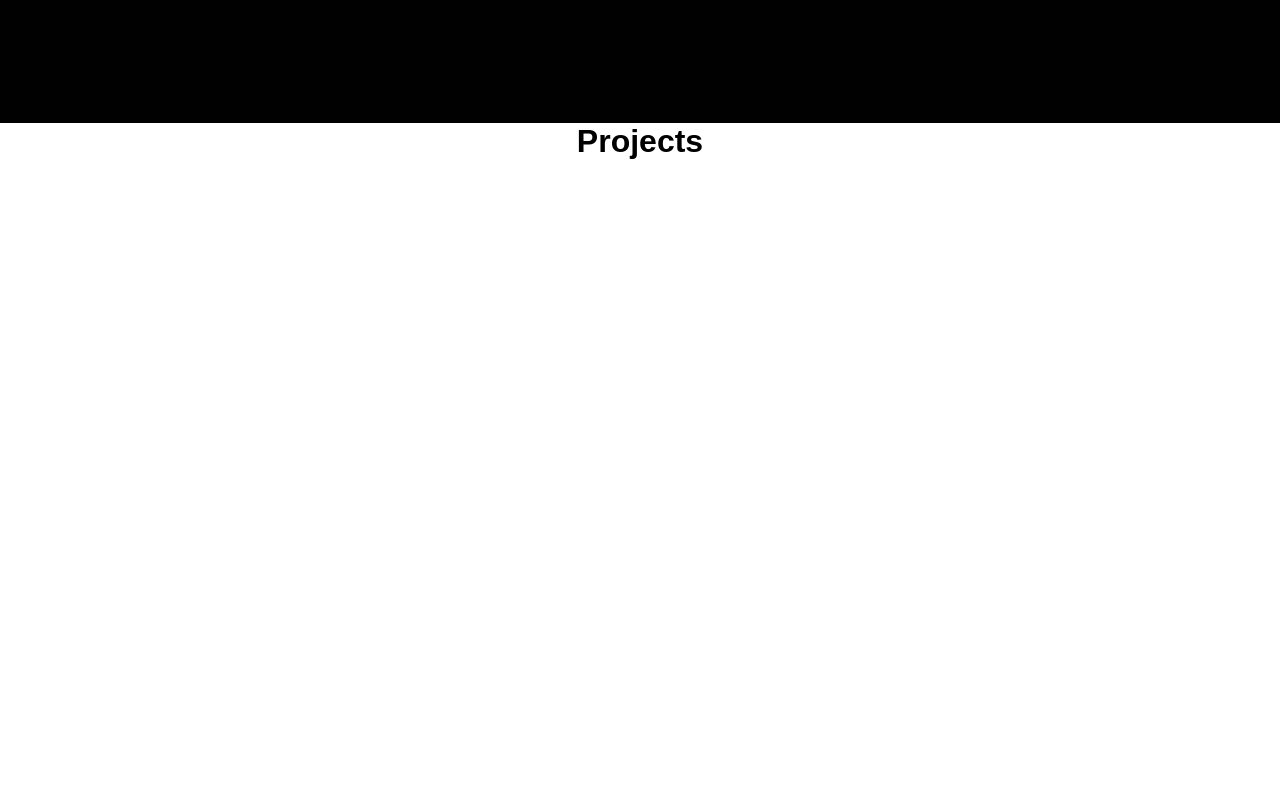
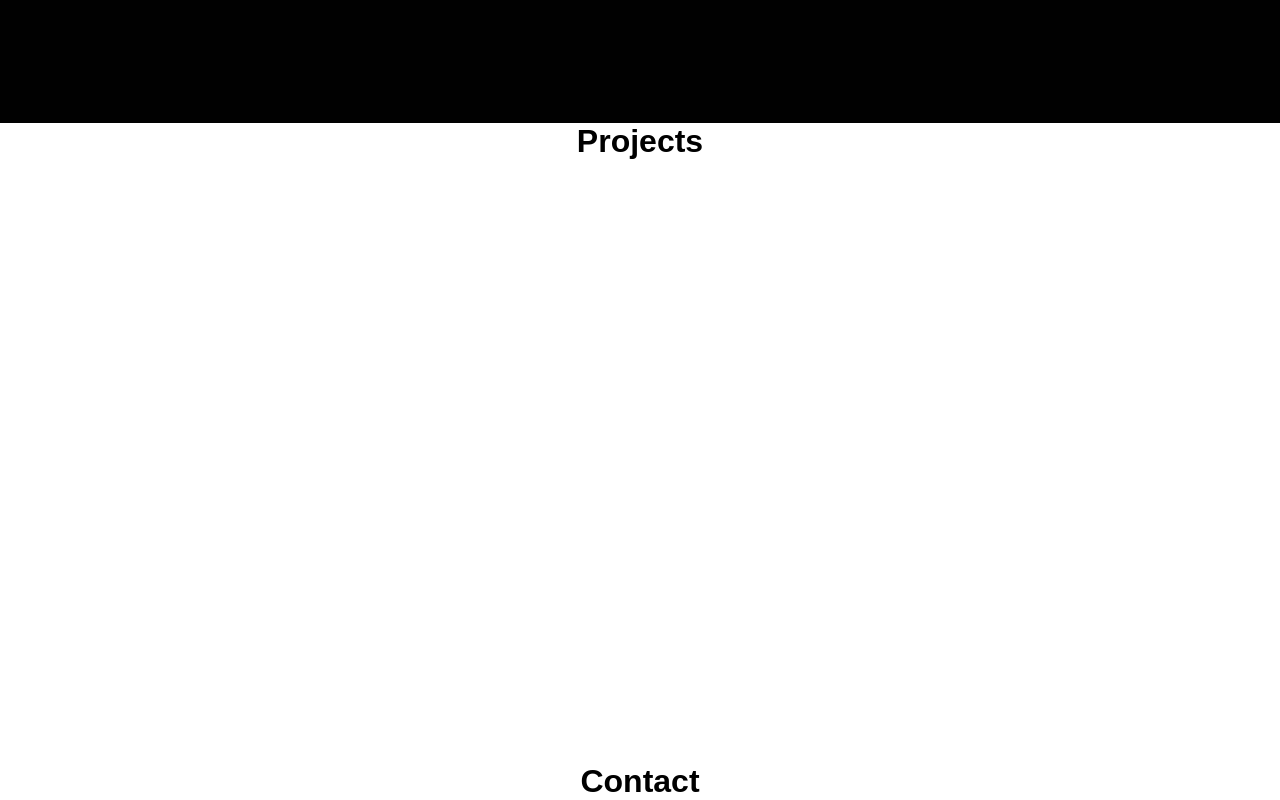
Before and after one commit to wokwen/website, a React (Create React App) app in the folder frontend/: page / in a window 1280 px wide. Shown: the part 657-1457 px from the top of the page. Before the commit the page ends 1420 px from the top, so only its background shows below. Built offline with nearby package versions, Linux system fonts and the light colour scheme.

Commit message:
set up contact page

```diff
--- a/frontend/src/App.js
+++ b/frontend/src/App.js
@@ -2,6 +2,7 @@ import About from './components/about/About';
 import './App.css';
 import NavBar from './components/navbar/Navbar';
 import Projects from './components/projects/Projects';
+import Contact from './components/contact/Contact';
 
 function App() {
   return (
@@ -9,6 +10,7 @@ function App() {
       <NavBar />
       <About />
       <Projects />
+      <Contact />
     </div>
   );
 }
--- /dev/null
+++ b/frontend/src/components/contact/Contact.css
@@ -0,0 +1,3 @@
+#contact {
+    height: 40vh;
+}
--- /dev/null
+++ b/frontend/src/components/contact/Contact.jsx
@@ -0,0 +1,11 @@
+import React from "react";
+
+function Contact() {
+    return (
+        <div id="contact">
+            <h1>Contact</h1>
+        </div>
+    );
+}
+
+export default Contact;
--- a/frontend/src/components/navbar/Navbar.jsx
+++ b/frontend/src/components/navbar/Navbar.jsx
@@ -7,7 +7,7 @@ function Navbar() {
             <nav>
                 <a href="" className="nav-link">About</a>
                 <a href="#projects" className="nav-link">Projects</a>
-                <a href="" className="nav-link">Contact</a>
+                <a href="#contact" className="nav-link">Contact</a>
                 <a href="" className="nav-link">Resume</a>
             </nav>
         </div>
```
